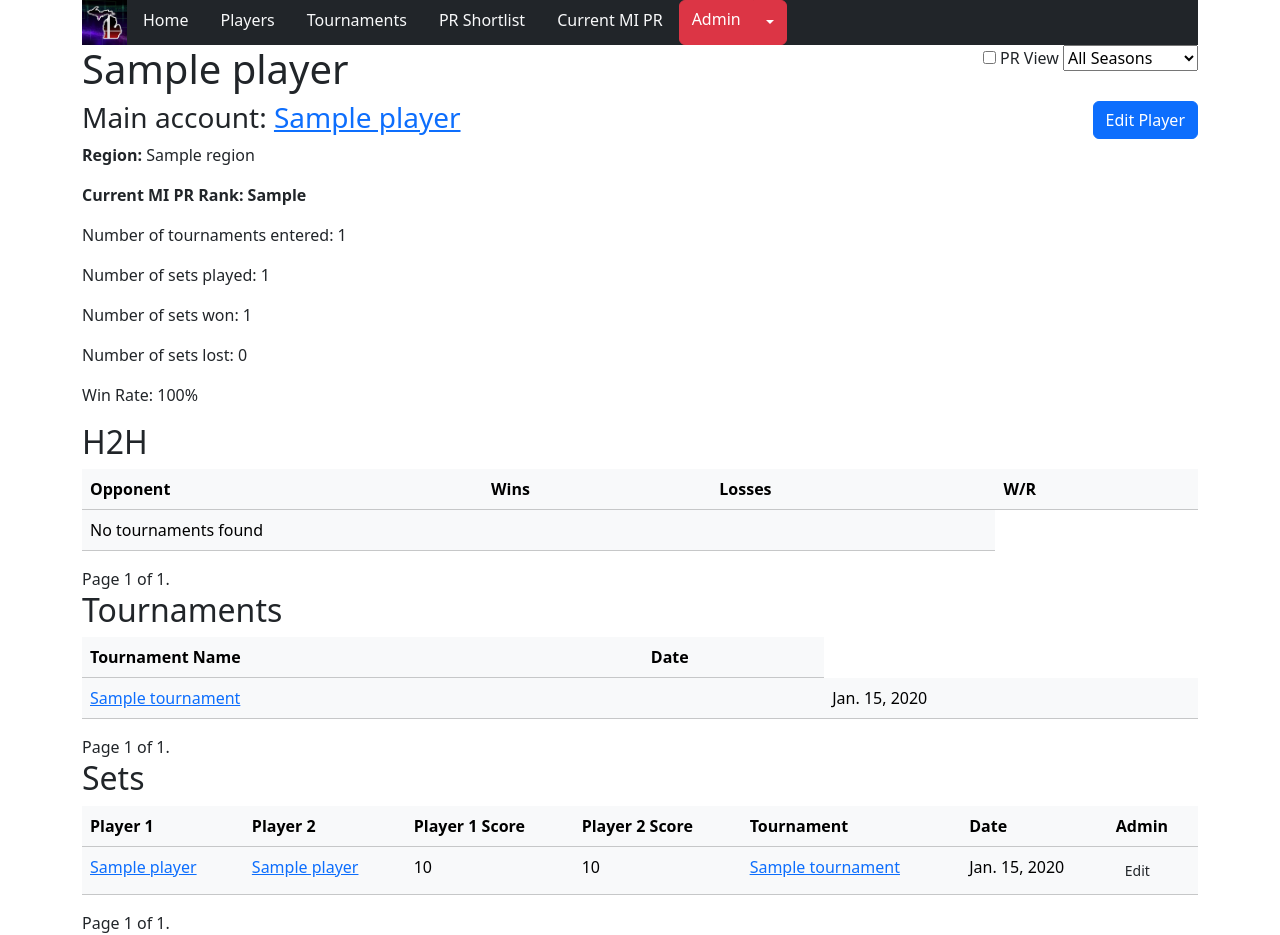
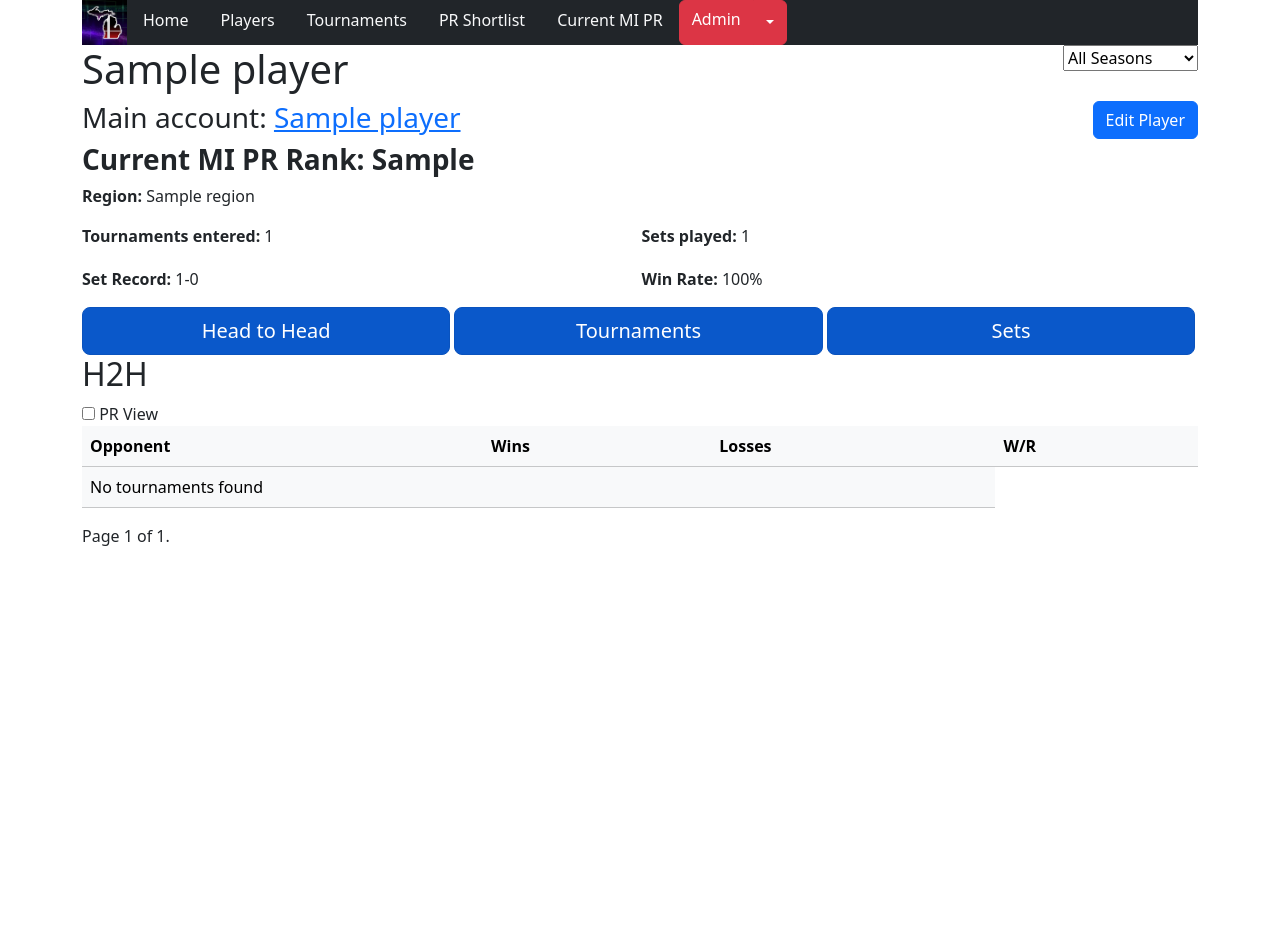
Before and after one commit to tommyparr93/mi-melee-data, a Django app: page /player/1/ in a window 1280 px wide. After the commit the page ends 546 px from the top, so only its background shows below. Run offline with Django 5.2, Linux system fonts and the light colour scheme; tables that the repository leaves empty hold one stand-in row (values such as "Sample post"); some libraries are stand-ins or nearby versions.

Commit message:
new player detail ui with buttons

```diff
--- a/main/templates/main/player_detail.html
+++ b/main/templates/main/player_detail.html
@@ -1,10 +1,17 @@
 {% extends 'base.html' %}
 {% block title %} {{ player.name }} Player Details{% endblock %}
 {% block content %}
+<style>
+    .stat-container {
+  display: grid;
+  grid-template-columns: repeat(2, 1fr);
+  gap: 3px; /* Adjust the gap as needed */
+}
+
+</style>
+
     <div class="float-right">
         <form method="get" style="float: right">
-            <input type="checkbox" name="pr_view" id="pr_view" {% if request.GET.pr_view %}checked{% endif %}>
-        <label for="pr_view">PR View</label>
         <select name="pr_season" id="pr_season">
         <option value="">All Seasons</option>
         {% for pr_season in pr_seasons %}
@@ -13,30 +20,34 @@
         </option>
         {% endfor %}
         </select>
-
     </form>
-
-
         <h1>{{ player.name }}</h1>
         <a href="{% url 'admin:main_player_change' player.id %}" class="btn btn-primary" style="float: right;">Edit Player</a>
         </div>
     {% if player.main_account %}
         <h3>Main account: <a href="{% url 'player_detail' player.main_account.id %}">{{ player.main_account.name }}</a></h3>
     {% endif %}
-
+    {% if calculations.pr_rank.rank %}
+    <h3><strong>Current MI PR Rank: {{ calculations.pr_rank.rank }}</strong></h3>
+    {% endif %}
     <p><strong>Region: </strong>{{ player.region_code }}</p>
-    {% if calculations.pr_rank.rank %}
+    <div class="stat-container">
+        <p><strong>Tournaments entered:</strong> {{ calculations.tournament_count }}</p>
+        <p><strong>Sets played:</strong> {{ calculations.set_count }} </p>
+        <p> <strong>Set Record:</strong> {{ calculations.wins }}-{{ calculations.losses }}</p>
+        <p><strong>Win Rate:</strong> {{ calculations.win_rate }}%</p>
+    </div>
+<a href="#" class="btn btn-primary btn-lg active" onclick="showTable('h2hTable')" style="width: 33%;">Head to Head</a>
+<a href="#" class="btn btn-primary btn-lg active" onclick="showTable('tournamentsTable')" style="width: 33%;">Tournaments</a>
+<a href="#" class="btn btn-primary btn-lg active" onclick="showTable('setsTable')" style="width: 33%;" >Sets</a>
 
 
-    <p><strong>Current MI PR Rank: {{ calculations.pr_rank.rank }}</strong></p>
-    {% endif %}
-    <p>Number of tournaments entered: {{ calculations.tournament_count }}</p>
-    <p>Number of sets played: {{ calculations.set_count }} </p>
-    <p>Number of sets won: {{ calculations.wins }}</p>
-    <p>Number of sets lost: {{ calculations.losses }}</p>
-    <p>Win Rate: {{ calculations.win_rate }}%</p>
-
+<div id="h2hTable" class="table-container">
     <h2>H2H</h2>
+    <form method="get">
+            <input type="checkbox" name="pr_view" id="pr_view" {% if request.GET.pr_view %}checked{% endif %}>
+        <label for="pr_view">PR View</label>
+        </form>
       <table class="table table-light">
         <thead>
           <tr>
@@ -86,7 +97,10 @@
     </span>
     </div>
 
+</div>
 
+<div id="tournamentsTable" class="table-container" style="display: none;">
+   <!-- Tournaments Table here -->
     <h2>Tournaments</h2>
     <table class="table table-light">
         <thead>
@@ -99,7 +113,7 @@
         <tbody>
           {% for tournament in tournaments %}
             <tr>
-          <td><a href="{% url 'tournament_details' tournament.id %}">{{ tournament.name }}</a></td><td></td>
+              <td><a href="{% url 'tournament_details' tournament.id %}">{{ tournament.name }}</a></td>
               <td>{{ tournament.date }}</td>
               <!-- Add other relevant data -->
             </tr>
@@ -126,7 +140,9 @@
             {% endif %}
         </span>
     </div>
-
+</div>
+<div id="setsTable" class="table-container" style="display: none;">
+   <!-- Sets Table here -->
 
     <h2>Sets</h2>
     <table class="table table-light">
@@ -172,7 +188,7 @@
         {% endif %}
       </span>
     </div>
-
+</div>
 <script type="text/javascript">
     document.getElementById('pr_view').addEventListener('change', function() {
         this.form.submit();
@@ -188,4 +204,24 @@
     });
 </script>
 
+<script>
+function showTable(tableId) {
+   // Hide all tables first
+   document.getElementById('h2hTable').style.display = 'none';
+   document.getElementById('setsTable').style.display = 'none';
+   document.getElementById('tournamentsTable').style.display = 'none';
+
+   // Then show the selected table
+   document.getElementById(tableId).style.display = 'block';
+
+   // Store the current active table
+   sessionStorage.setItem('activeTable', tableId);
+}
+document.addEventListener('DOMContentLoaded', (event) => {
+   const activeTable = sessionStorage.getItem('activeTable') || 'h2hTable';
+   showTable(activeTable);
+});
+</script>
+
+
 {% endblock %}
--- a/main/views.py
+++ b/main/views.py
@@ -306,7 +306,7 @@ class PlayerDetailView(DetailView):
 
         # Sets Pagination
         page_number = self.request.GET.get('page')
-        paginator = Paginator(sets, 25)
+        paginator = Paginator(sets, 20)
         context['sets'] = paginator.get_page(page_number)
 
 
@@ -331,7 +331,7 @@ class PlayerDetailView(DetailView):
         # H2H Pagination
 
         opponents_page_number = self.request.GET.get('opponents_page')
-        opponents_paginator = Paginator(context['h2h'], 25)
+        opponents_paginator = Paginator(context['h2h'], 20)
         opponents = opponents_paginator.get_page(opponents_page_number)
         context['opponents'] = opponents
 
@@ -348,7 +348,7 @@ class PlayerDetailView(DetailView):
         # Optional: Tournament Pagination
 
         tournaments_page_number = self.request.GET.get('tournaments_page')
-        tournaments_paginator = Paginator(tournaments, 25)  # Adjust the number per page as necessary
+        tournaments_paginator = Paginator(tournaments, 20)  # Adjust the number per page as necessary
         paged_tournaments = tournaments_paginator.get_page(tournaments_page_number)
         context['tournaments'] = paged_tournaments
 
--- /dev/null
+++ b/static/css/styles.css
@@ -0,0 +1,5 @@
+.stat-container {
+  display: grid;
+  grid-template-columns: repeat(2, 1fr);
+  gap: 8px; /* Adjust the gap as needed */
+}
```
Lines whose indentation alone changed are shown as unchanged.
